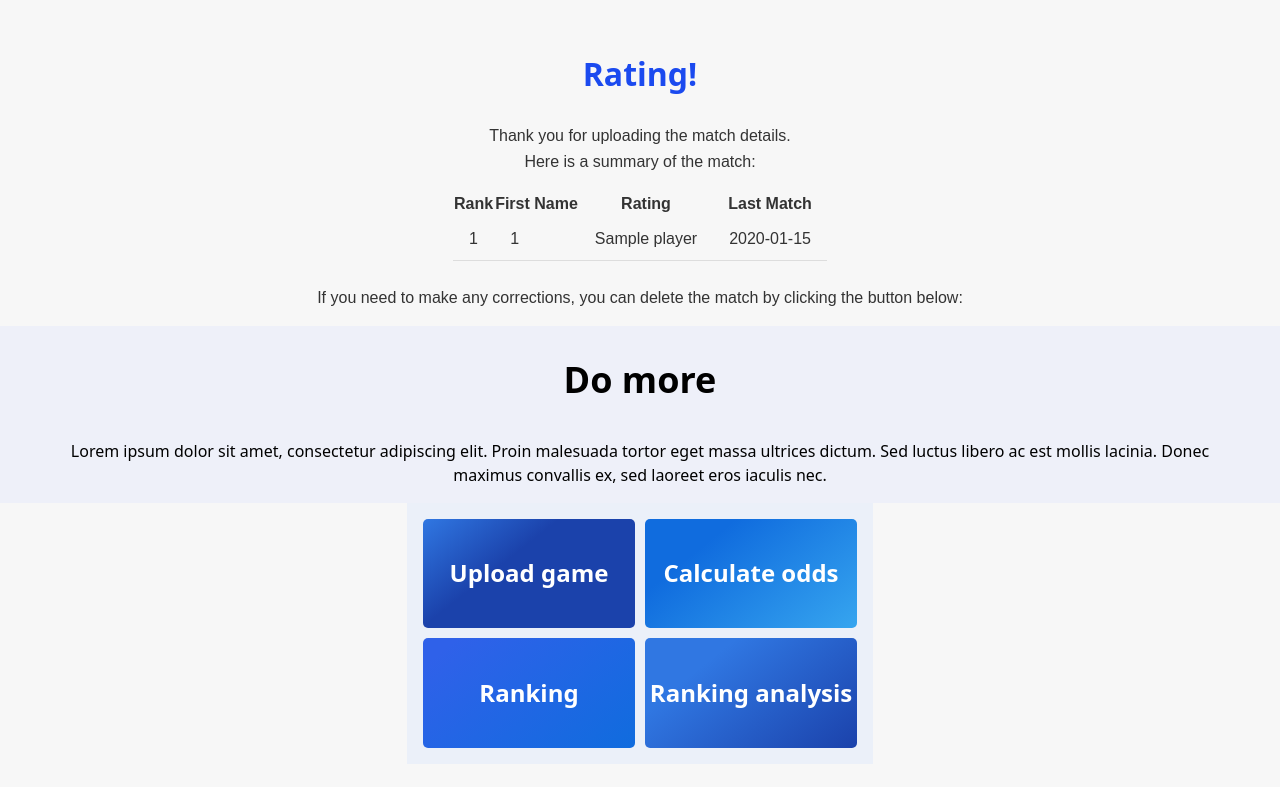
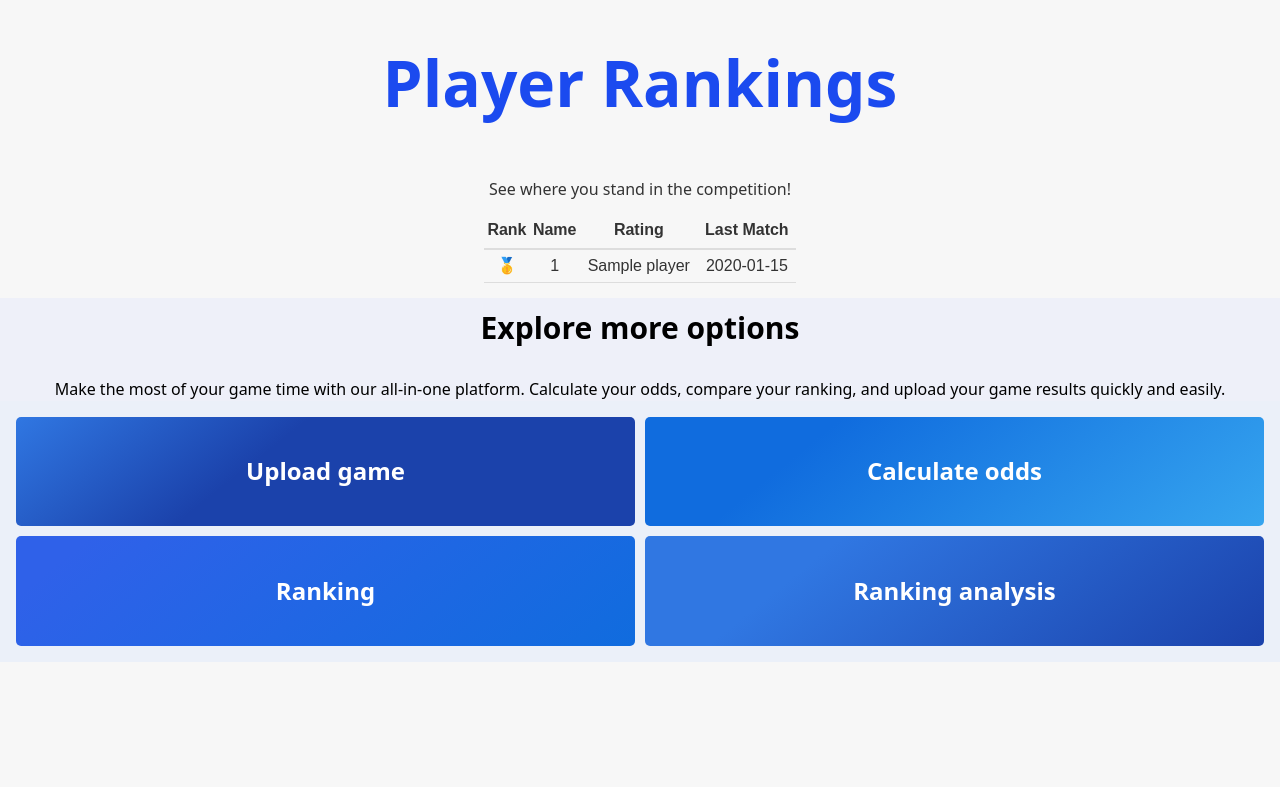
Before and after one commit to lkolebka/baby-foot-python, a Flask app: template myproject/Templates/rating.html in a window 1280 px wide. Shown: the top 787 px of the page. Run offline with Flask 2, Linux system fonts and the light colour scheme; the template is opened without the code that fills it: most values are stand-ins (such as "Sample title", 1, 10 or a date in 2020); some libraries are stand-ins or nearby versions.

Commit message:
rating update

```diff
--- a/myproject/Templates/create_game.html
+++ b/myproject/Templates/create_game.html
@@ -61,7 +61,6 @@
     <!-- Team 2 Score Label -->
     <label for="team2_score" class="score-label">Score</label>
     <input type="number" id="team2_score" name="team2_score" value="" min="0" max="11" inputmode="numeric">
-    <br>
     <!-- Game Date Label -->
     <label for="game_date" class="date-label">Date</label>
         <input type="date" id="game_date" name="game_date" value="">
@@ -126,8 +125,8 @@
   </form>
 <!-- Do more section -->
 <div class="do-more">
-  <h2>Do more</h2>
-  <p>Lorem ipsum dolor sit amet, consectetur adipiscing elit. Proin malesuada tortor eget massa ultrices dictum. Sed luctus libero ac est mollis lacinia. Donec maximus convallis ex, sed laoreet eros iaculis nec.</p>
+  <h2>Explore more options</h2>
+  <p>Make the most of your game time with our all-in-one platform. Calculate your odds, compare your ranking, and upload your game results quickly and easily.</p>
 </div>
 
 
--- a/myproject/Templates/rating.html
+++ b/myproject/Templates/rating.html
@@ -19,19 +19,20 @@
           justify-content: center;
           align-items: center;
         }
+
       </style>
           <body class="thank-you-page">
+
 </head>
 <body>
-    <h1>Rating!</h1>
+    <h1>Player Rankings</h1>
+<p>See where you stand in the competition!
 
-    <p>Thank you for uploading the match details. <br>Here is a summary of the match:</p>
-
-    <table>
+<table style="text-align: center;">
     <thead>
         <tr>
             <th>Rank</th>
-                <th>First Name</th>
+            <th>Name</th>
             <th>Rating</th>
             <th>Last Match</th>
         </tr>
@@ -39,7 +40,17 @@
     <tbody>
         {% for player in player_ratings %}
             <tr>
-                    <td>{{ loop.index }}</td>
+                <td>
+                    {% if loop.index == 1 %}
+                        🥇
+                    {% elif loop.index == 2 %}
+                        🥈
+                    {% elif loop.index == 3 %}
+                        🥉
+                    {% else %}
+                        {{ loop.index }}
+                    {% endif %}
+                </td>
                 <td>{{ player[0] }}</td>
                 <td>{{ player[1] }}</td>
                 <td>{{ player[2].strftime('%d-%m-%y %H:%M') }}</td>
@@ -48,15 +59,15 @@
     </tbody>
 </table>
 
-        <p>If you need to make any corrections, you can delete the match by clicking the button below:</p>
+</div>
+</div>
 
 
 <!-- Do more section -->
 <div class="do-more">
-    <h2>Do more</h2>
-    <p>Lorem ipsum dolor sit amet, consectetur adipiscing elit. Proin malesuada tortor eget massa ultrices dictum. Sed luctus libero ac est mollis lacinia. Donec maximus convallis ex, sed laoreet eros iaculis nec.</p>
+  <h2>Explore more options</h2>
+  <p>Make the most of your game time with our all-in-one platform. Calculate your odds, compare your ranking, and upload your game results quickly and easily.</p>
 </div>
-
 
 <div class="action-grid">
   <a href="/" class="action action2">Upload game</a>
@@ -64,9 +75,6 @@
   <a href="/rating" class="action action3">Ranking</a>
   <a href="/rating" class="action action4">Ranking analysis</a>
 </div>
-
-
-  </div>
 </body>
 
 </html>
--- a/myproject/Templates/thank_you.html
+++ b/myproject/Templates/thank_you.html
@@ -78,9 +78,9 @@
     </script>
     <!-- Do more section -->
 <div class="do-more">
-    <h2>Do more</h2>
-    <p>Lorem ipsum dolor sit amet, consectetur adipiscing elit. Proin malesuada tortor eget massa ultrices dictum. Sed luctus libero ac est mollis lacinia. Donec maximus convallis ex, sed laoreet eros iaculis nec.</p>
-  </div>
+    <h2>Explore more options</h2>
+    <p>Make the most of your game time with our all-in-one platform. Calculate your odds, compare your ranking, and upload your game results quickly and easily.</p>
+</div>
 
 
   <div class="action-grid">
--- a/myproject/static/style.css
+++ b/myproject/static/style.css
@@ -20,6 +20,7 @@ a {
 h1, h2, h3 {
     font-weight: 700;
     margin-top: 0.5em;
+    font-weight: 80%;
 }
 h1 {
     font-weight: 700;
@@ -38,17 +39,21 @@ h1 {
 }
 
   .do-more h2 {
+
     font-weight: 700;
     margin-top: 0.5em;
     padding-top: 0.2em;
     color: #000000;
-    font-size: 36px;
+    font-size: 30px;
     font-family: SegoeUI, 'Segoe UI', Roboto, 'Helvetica Neue', Helvetica, 'Microsoft YaHei', Meiryo, 'Meiryo UI', Arial Unicode MS, sans-serif;
     text-align: center;
   }
 
   .do-more p {
-    font-size: 16px;
+    font-size: 1em;
+    padding-left: 2em;
+    padding-right: 2em;
+    text-align: center;
     line-height: 1.5;
     margin-bottom: 0;
     font-family: SegoeUI, 'Segoe UI', Roboto, 'Helvetica Neue', Helvetica, 'Microsoft YaHei', Meiryo, 'Meiryo UI', Arial Unicode MS, sans-serif;
@@ -105,8 +110,8 @@ form {
 
 .team-label {
     /* Add styles specific to the Team 1 label */
-    margin-bottom: 0.5em;
     padding-top: 0.1em;
+    margin-bottom: 0.3em;
     color: rgb(0, 0, 0); /* Example */
     font-weight: bold;
     margin-left: auto;
@@ -129,7 +134,7 @@ form {
 
 .date-label {
     color: rgb(0, 0, 0);
-    padding-top: 0.3em;
+    padding-top: 1em;
     padding-bottom: 0.3em;
     margin-bottom: 0.5em; /* add some space below the label */
     margin-top: 0.3em; /* add margin-top property */
@@ -320,35 +325,48 @@ input[type="submit"]:hover {
     line-height: 1.6;
     margin: 0;
     padding: 0;
-    display: flex;
+
     flex-direction: column;
     align-items: center;
 }
 
-.thank-you-page h1 {
-    font-size: 2em;
-    margin-top: 1.5em;
-    margin-bottom: 0.5em;
-}
 
 .thank-you-page p {
     font-size: 1em;
     padding-left: 2em;
     padding-right: 2em;
-    margin: 0.5em;
-    margin-bottom: 1em;
+    text-align: center;
+    line-height: 1.5;
+    margin-bottom: 0;
+    font-family: SegoeUI, 'Segoe UI', Roboto, 'Helvetica Neue', Helvetica, 'Microsoft YaHei', Meiryo, 'Meiryo UI', Arial Unicode MS, sans-serif;
     text-align: center;
 }
+
 
 .thank-you-page table {
     font-size: 1em;
     border-collapse: collapse;
     margin-bottom: 1em;
+    margin: 0 auto;
+    text-align: center;
+
 }
 
 .thank-you-page table tr td {
-    padding: 0.5em 1em; /* Increase the padding */
+    padding: 0.2em 0.5em;
     border-bottom: 1px solid #ddd;
+    text-align: center;
+    margin: 0 auto;
+
+}
+
+.thank-you-page table th {
+    padding-top: 1em;
+    padding-right: 0.2em;
+    padding-bottom: 0.3em;
+    padding-left: 0.2em;
+    border-bottom: 2px solid #ddd;
+    text-align: center;
 }
 
 
```
Lines whose indentation alone changed are shown as unchanged.
